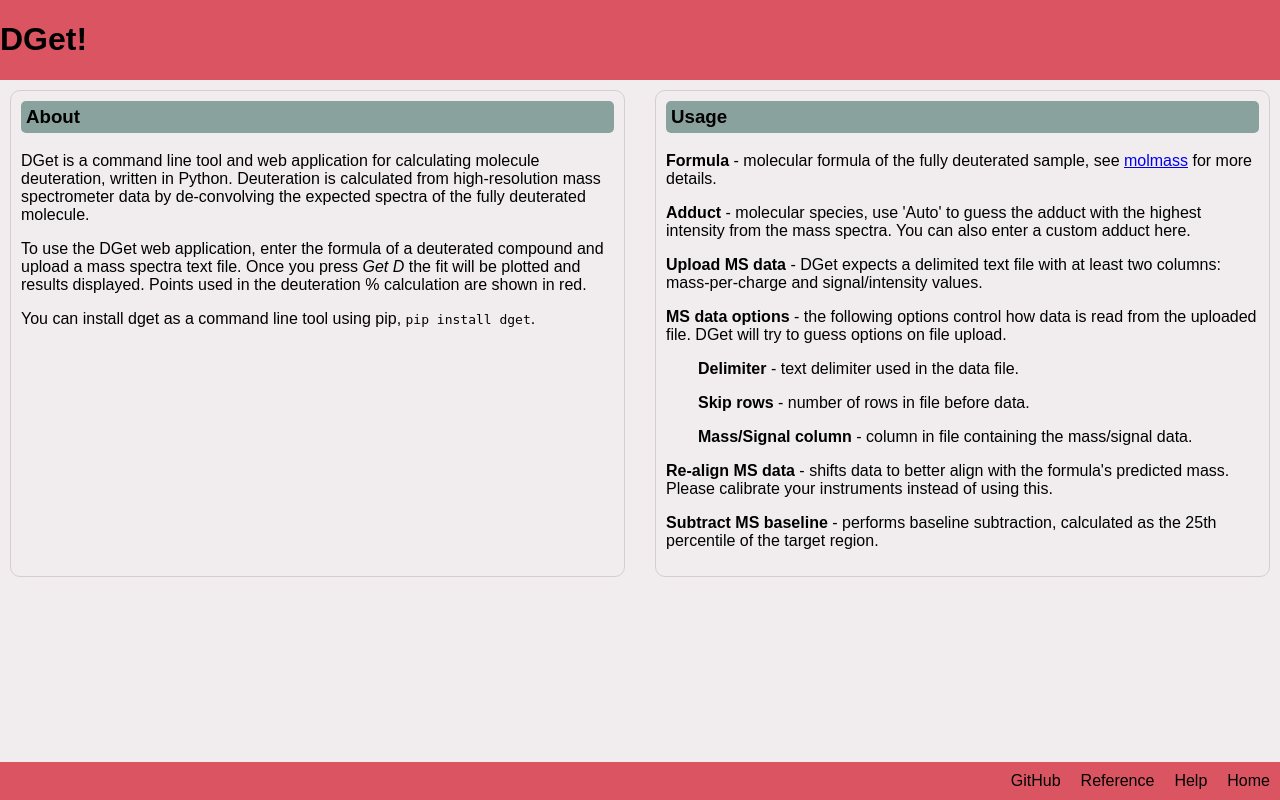
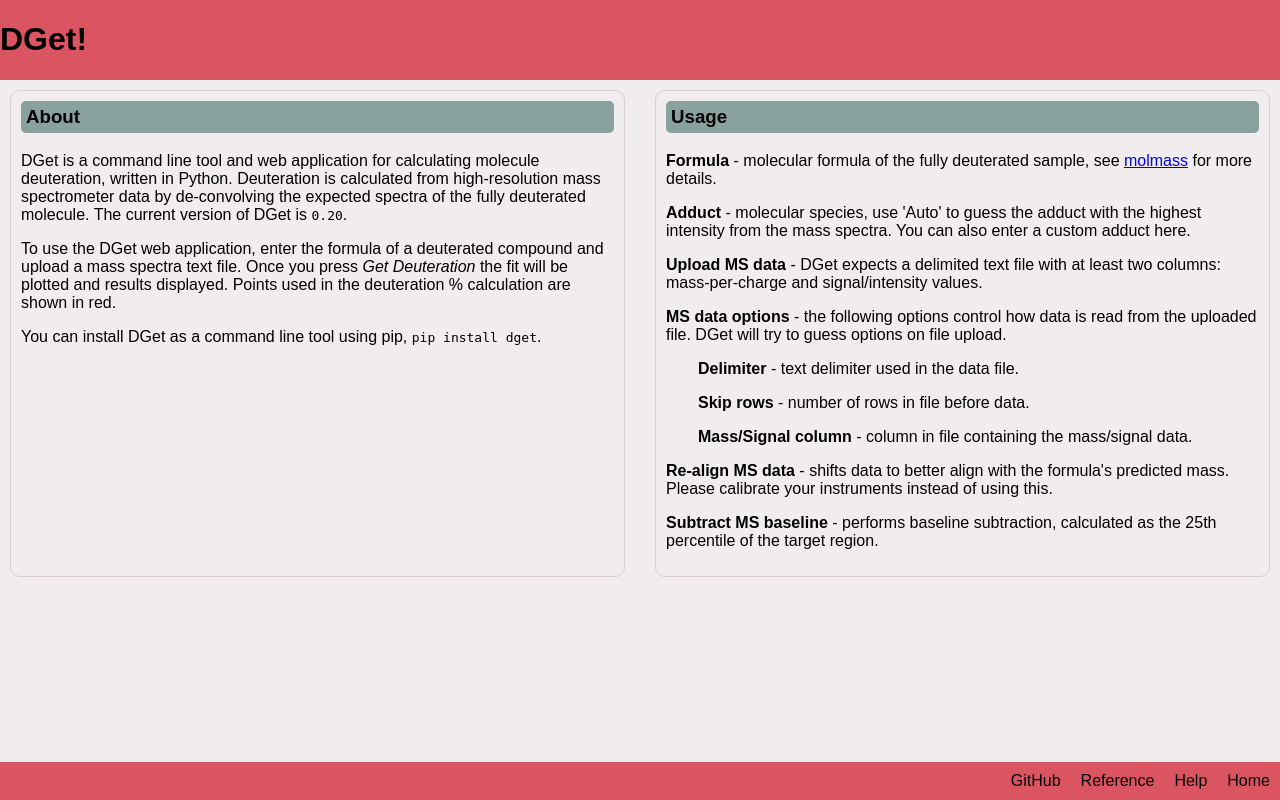
Before and after one commit to djdt/dget, a Flask app: page /help in a window 1280 px wide. Run offline with Flask 2, Linux system fonts and the light colour scheme.

Commit message:
more typos

```diff
--- a/web/templates/help.html
+++ b/web/templates/help.html
@@ -9,14 +9,15 @@
         DGet is a command line tool and web application for calculating molecule deuteration, written in Python.
         Deuteration is calculated from high-resolution mass spectrometer data by de-convolving the
         expected spectra of the fully deuterated molecule.
+        The current version of DGet is <code>{{ version }}</code>.
     </p>
     <p>
         To use the DGet web application, enter the formula of a deuterated compound and upload a mass spectra text file.
-        Once you press <em>Get D</em> the fit will be plotted and results displayed.
+        Once you press <em>Get Deuteration</em> the fit will be plotted and results displayed.
         Points used in the deuteration % calculation are shown in red.
     </p>
     <p>
-        You can install dget as a command line tool using pip, <code>pip install dget</code>.
+        You can install DGet as a command line tool using pip, <code>pip install dget</code>.
     </p>
 </div>
 <div class="card" id="usage">
--- a/web/templates/index.html
+++ b/web/templates/index.html
@@ -95,7 +95,7 @@
                 <input type="checkbox" id="baseline">
             </li>
             <li>
-                <button id="calculate">Get D</button>
+                <button id="calculate">Get Deuteration</button>
                 <script>
                     $("#calculate").on("click", function() {
                         formdata = getFormData();
--- a/web/templates/report.html
+++ b/web/templates/report.html
@@ -43,7 +43,7 @@
     <!-- {% for key, var in options.items() %} -->
     <!-- <p>{{key}}: {{var}}</p> -->
     <!-- {% endfor %} -->
-    <p>Report generated using the dget webapp, version {{ version }}.</p>
+    <p>Report generated using the DGet WebApp, version {{ version }}.</p>
     <p>For more information see <a href="https://github.com/djdt/dget">https://github.com/djdt/dget</a>.</p>
 </body>
 </html>
```
